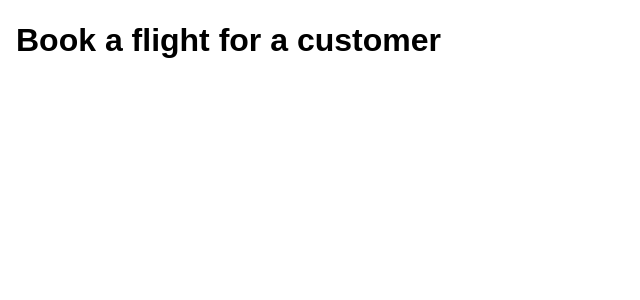
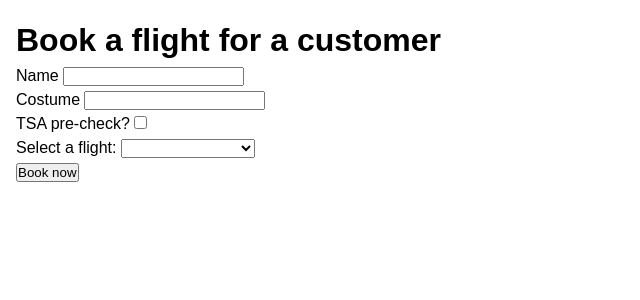
Before and after one commit to cahogan/swa, a Django app: page /book/ in a window 1280 px wide. Shown: the part 92-392 px from the top of the page, without its empty margins (0-640 px from the left). Run offline with Django 5.2, Linux system fonts and the light colour scheme; data that the repository does not hold is empty; some web fonts are replaced.

Commit message:
Add booking form

```diff
--- a/core/templates/core/booking.html
+++ b/core/templates/core/booking.html
@@ -2,5 +2,35 @@
 {% block content %}
 <div>
     <h1>Book a flight for a customer</h1>
+    <form action="/book/" method="post" class="form">
+        {% csrf_token %}
+        <div>
+            <div class="form-group">
+                <label for="customer_name">Name</label>
+                <input type="text" name="customer_name">
+            </div>
+            <div class="form-group">
+                <label for="customer_costume">Costume</label>
+                <input type="text" name="customer_costume">
+            </div>
+            <label for="tsa_precheck">TSA pre-check?</label>
+            <input type="checkbox" name="tsa_precheck">
+        </div>
+        <div class="form-group">
+            <label for="flight_id">Select a flight:</label>
+            <select name="flight_id">
+                {% if not flights %}
+                    <option value="" disabled>No flights available</option>
+                {% else %}
+                    {% for flight in flights %}
+                        <option value="{{ flight.id }}">{{ flight }}</option>
+                    {% endfor %}
+                {% endif %}
+            </select>
+        </div>
+        <div class="form-group">
+            <input type="submit" value="Book now">
+        </div>
+    </form>
 </div>
 {% endblock %}
--- a/core/views/ticket.py
+++ b/core/views/ticket.py
@@ -1,5 +1,6 @@
 from django.shortcuts import render, redirect
-from core.models import Ticket
+from core.models import Ticket, Flight
+from django.db.models import F
 
 
 # Check a customer's flight status
@@ -26,4 +27,29 @@ def get_boarding_position(current_bookings: int):
 
 
 def book_ticket(request):
-    return render(request, "core/booking.html")
+    if request.method == "POST":
+        try:
+            flight = Flight.objects.prefetch_related("ticket_set").get(id=request.POST.get("flight_id"))
+        except Flight.DoesNotExist:
+            return redirect("/book/") #TODO: Add error message
+        else:
+            current_bookings = flight.ticket_set.count()
+            checkbox = True if request.POST.get("tsa_precheck") is not None else False
+            if current_bookings < flight.capacity:
+                group, number = get_boarding_position(current_bookings)
+                ticket = Ticket.objects.create(
+                    flight=flight,
+                    first_name=request.POST.get("customer_name"),
+                    costume=request.POST.get("customer_costume"),
+                    tsa_precheck=checkbox,
+                    boarding_group=group,
+                    boarding_position=number,
+                )
+                ticket.save()
+            else:
+                return redirect("/book/") #TODO: Add error message
+        return redirect(f"/ticket/{ticket.id}/")
+    else:
+        available_flights = Flight.objects.filter(actual_departure__isnull=True)
+        context = {"flights": available_flights}
+        return render(request, "core/booking.html", context)
```
